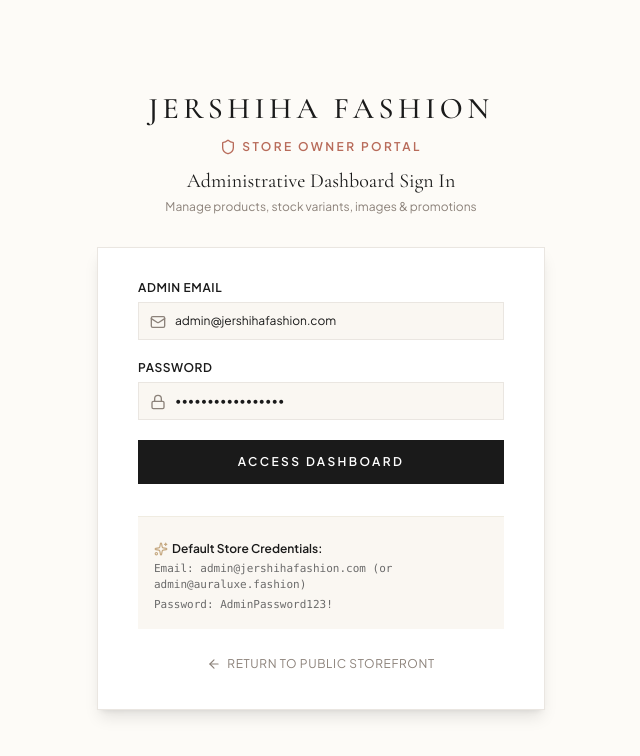
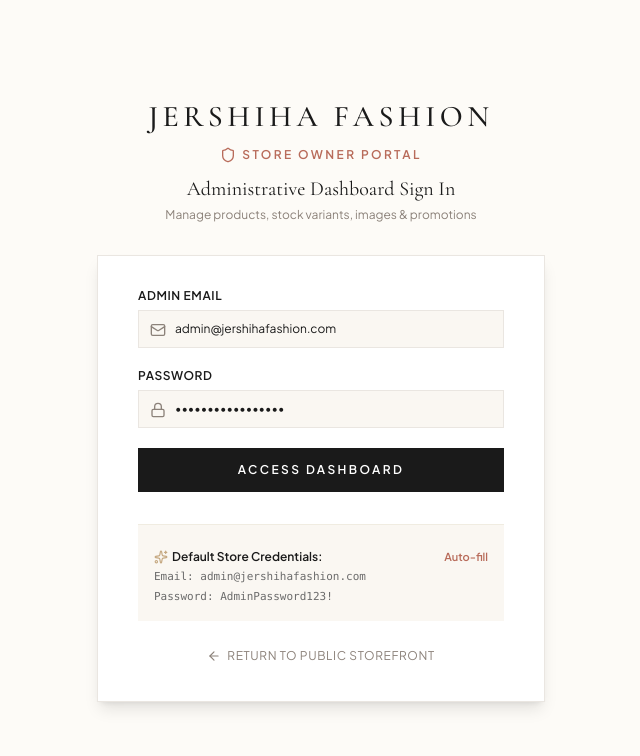
Before and after one commit to ajay003sl/DC, a React (Vite) app in the folder frontend/: page /admin/login in a window 1280 px wide. Shown: the top 756 px of the page, without its empty margins (319-959 px from the left). Built offline with nearby package versions, Linux system fonts and the light colour scheme; no server answers.

Commit message:
Enhance admin login page with auto-fill and clarify default credentials

```diff
--- a/frontend/src/pages/admin/AdminLoginPage.tsx
+++ b/frontend/src/pages/admin/AdminLoginPage.tsx
@@ -122,11 +122,23 @@ export const AdminLoginPage: React.FC = () => {
 
           {/* Seed demo credentials helper */}
           <div className="mt-8 pt-6 border-t border-[#F0ECE1] bg-[#FAF7F2] p-4 text-xs text-[#6B6B6B] space-y-1">
-            <p className="font-semibold text-boutique-charcoal flex items-center gap-1">
-              <Sparkles className="w-3.5 h-3.5 text-[#C5A880]" />
-              <span>Default Store Credentials:</span>
-            </p>
-            <p className="font-mono text-[11px]">Email: admin@jershihafashion.com (or admin@auraluxe.fashion)</p>
+            <div className="flex items-center justify-between mb-1">
+              <p className="font-semibold text-boutique-charcoal flex items-center gap-1">
+                <Sparkles className="w-3.5 h-3.5 text-[#C5A880]" />
+                <span>Default Store Credentials:</span>
+              </p>
+              <button
+                type="button"
+                onClick={() => {
+                  setEmail('admin@jershihafashion.com');
+                  setPassword('AdminPassword123!');
+                }}
+                className="text-[11px] text-[#B86B5A] hover:underline font-semibold"
+              >
+                Auto-fill
+              </button>
+            </div>
+            <p className="font-mono text-[11px]">Email: admin@jershihafashion.com</p>
             <p className="font-mono text-[11px]">Password: AdminPassword123!</p>
           </div>
 
```
Also changed, not shown: 1 other file (tests, documents, lock files or other folders).
